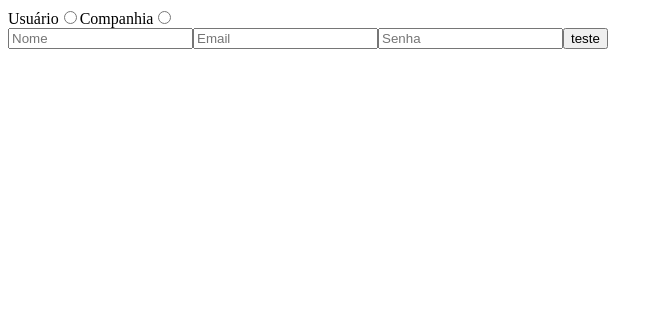
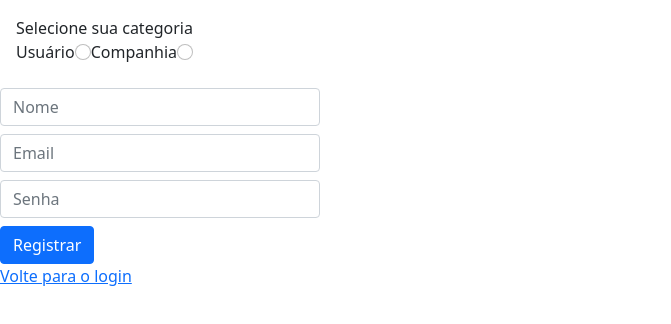
Before and after one commit to LailsonGabriel/iconex-reactjs, a React (Create React App) app: page /register in a window 1280 px wide. Shown: the top 324 px of the page, without its empty margins (0-671 px from the left). Built offline with nearby package versions, Linux system fonts and the light colour scheme.

Commit message:
feat: styled with bootstrap

```diff
--- a/package.json
+++ b/package.json
@@ -7,8 +7,10 @@
     "@testing-library/react": "^12.1.4",
     "@testing-library/user-event": "^13.5.0",
     "axios": "^0.26.1",
+    "bootstrap": "^5.1.3",
     "js-cookie": "^3.0.1",
     "react": "^17.0.2",
+    "react-bootstrap": "^2.2.1",
     "react-dom": "^17.0.2",
     "react-google-charts": "^4.0.0",
     "react-router-dom": "^6.2.2",
--- a/src/Components/Button/Index.jsx
+++ b/src/Components/Button/Index.jsx
@@ -1,5 +1,7 @@
+import { Button } from "react-bootstrap";
+
 function ButtonReusable(props) {
-  return <button {...props}>{props.children}</button>;
+  return <Button {...props}>{props.children}</Button>;
 }
 
 export default ButtonReusable;
--- a/src/Components/Input/Index.jsx
+++ b/src/Components/Input/Index.jsx
@@ -1,5 +1,7 @@
+import { Form } from "react-bootstrap";
+
 function InputReusable(props) {
-  return <input {...props} />;
+  return <Form.Control {...props} className='w-25 mt-2 mb-2' />;
 }
 
 export default InputReusable;
--- a/src/Components/UserOrCompany/Index.jsx
+++ b/src/Components/UserOrCompany/Index.jsx
@@ -1,4 +1,5 @@
 import { useContext } from "react";
+import { Form } from "react-bootstrap";
 import myContext from "../../Context/MyContext";
 
 function UserOrCompany() {
@@ -9,12 +10,17 @@ function UserOrCompany() {
   };
 
   return (
-    <div>
-      <label htmlFor='one' onChange={(e) => handleCheckbox(e)}>
+    <div className='d-flex w-50 p-3 flex-column'>
+      <div>Selecione sua categoria</div>
+      <label
+        htmlFor='one'
+        onChange={(e) => handleCheckbox(e)}
+        className='d-flex'
+      >
         Usuário
-        <input type='radio' name='one' value='user' />
+        <Form.Check type='radio' name='one' value='user' />
         Companhia
-        <input type='radio' name='one' value='company' />
+        <Form.Check type='radio' name='one' value='company' />
       </label>
     </div>
   );
--- a/src/Pages/Dashboard/Index.jsx
+++ b/src/Pages/Dashboard/Index.jsx
@@ -15,10 +15,10 @@ function Dashboard() {
           Sair
         </ButtonReusable>
       </div>
-      <div>
-        <h5>Dados:</h5>
-        <p>Nome: {userLogged.name}</p>
-        <p>Email: {userLogged.email}</p>
+      <div className='d-flex'>
+        <h5 style={{ marginLeft: "10px" }}>Dados:</h5>
+        <p style={{ marginLeft: "10px" }}>Nome: {userLogged.name}</p>
+        <p style={{ marginLeft: "10px" }}>Email: {userLogged.email}</p>
       </div>
       <h1>Dashboard</h1>
       <div>
--- a/src/Pages/LoginPage/Index.jsx
+++ b/src/Pages/LoginPage/Index.jsx
@@ -26,7 +26,7 @@ function LoginPage() {
   };
 
   return (
-    <div>
+    <div className='mx-auto'>
       <UserOrCompany />
       <InputReusable
         type='text'
@@ -43,7 +43,7 @@ function LoginPage() {
         value={loginInfos.password}
       />
       <ButtonReusable type='button' onClick={submitLogin}>
-        teste
+        Login
       </ButtonReusable>
       <div>
         <Link to='/register'>Não tem cadastro? Clique aqui</Link>
--- a/src/Pages/RegisterPage/Index.jsx
+++ b/src/Pages/RegisterPage/Index.jsx
@@ -1,4 +1,5 @@
 import { useContext, useState } from "react";
+import { Link } from "react-router-dom";
 import ButtonReusable from "../../Components/Button/Index";
 import InputReusable from "../../Components/Input/Index";
 import UserOrCompany from "../../Components/UserOrCompany/Index";
@@ -52,9 +53,12 @@ function RegisterPage() {
         name='password'
         value={RegisterInfos.password}
       />
-      <ButtonReusable type='button' onClick={submitRegister}>
-        teste
+      <ButtonReusable variant='primary' type='button' onClick={submitRegister}>
+        Registrar
       </ButtonReusable>
+      <div>
+        <Link to='/login'>Volte para o login</Link>
+      </div>
     </div>
   );
 }
--- a/src/index.js
+++ b/src/index.js
@@ -2,6 +2,7 @@ import React from "react";
 import ReactDOM from "react-dom";
 import { BrowserRouter } from "react-router-dom";
 import App from "./App";
+import "bootstrap/dist/css/bootstrap.min.css";
 import MyProvider from "./Context/MyProvider";
 import reportWebVitals from "./reportWebVitals";
 
```
Also changed, not shown: 1 other file (tests, documents, lock files or other folders).
